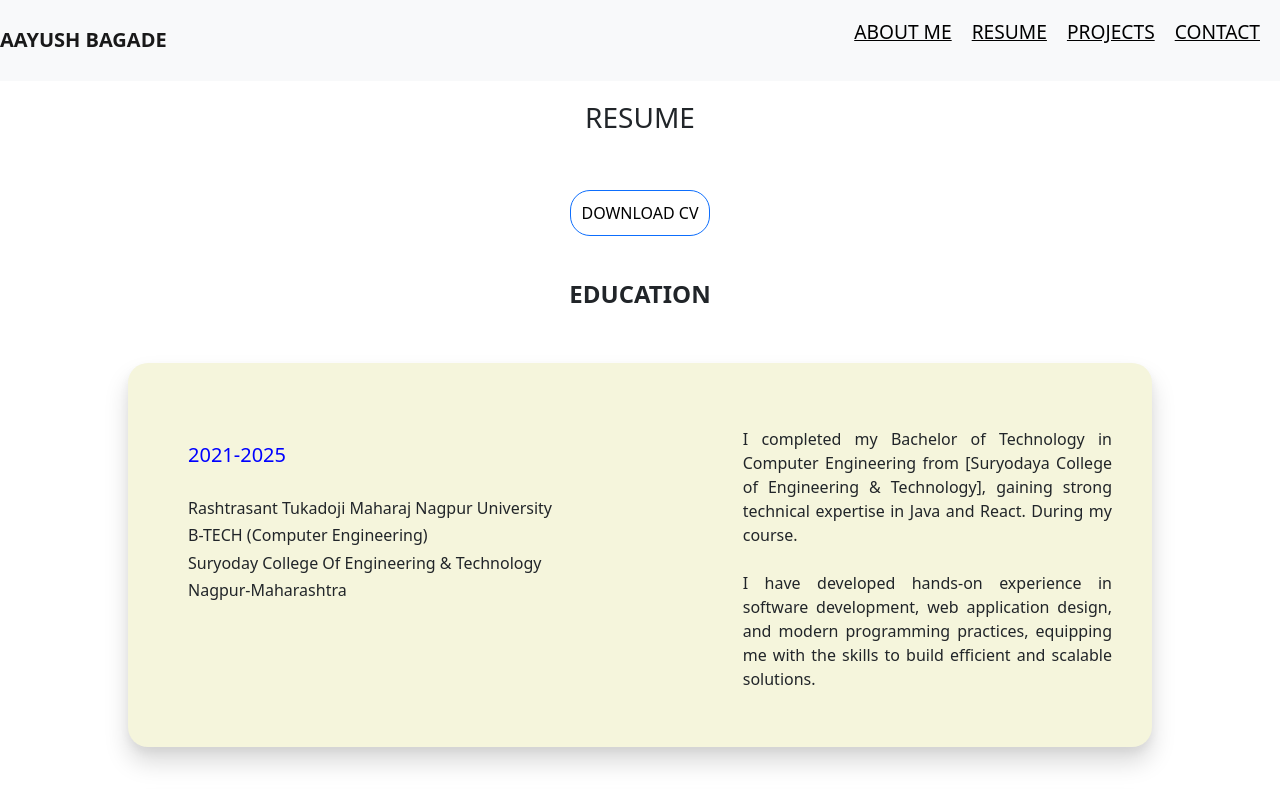
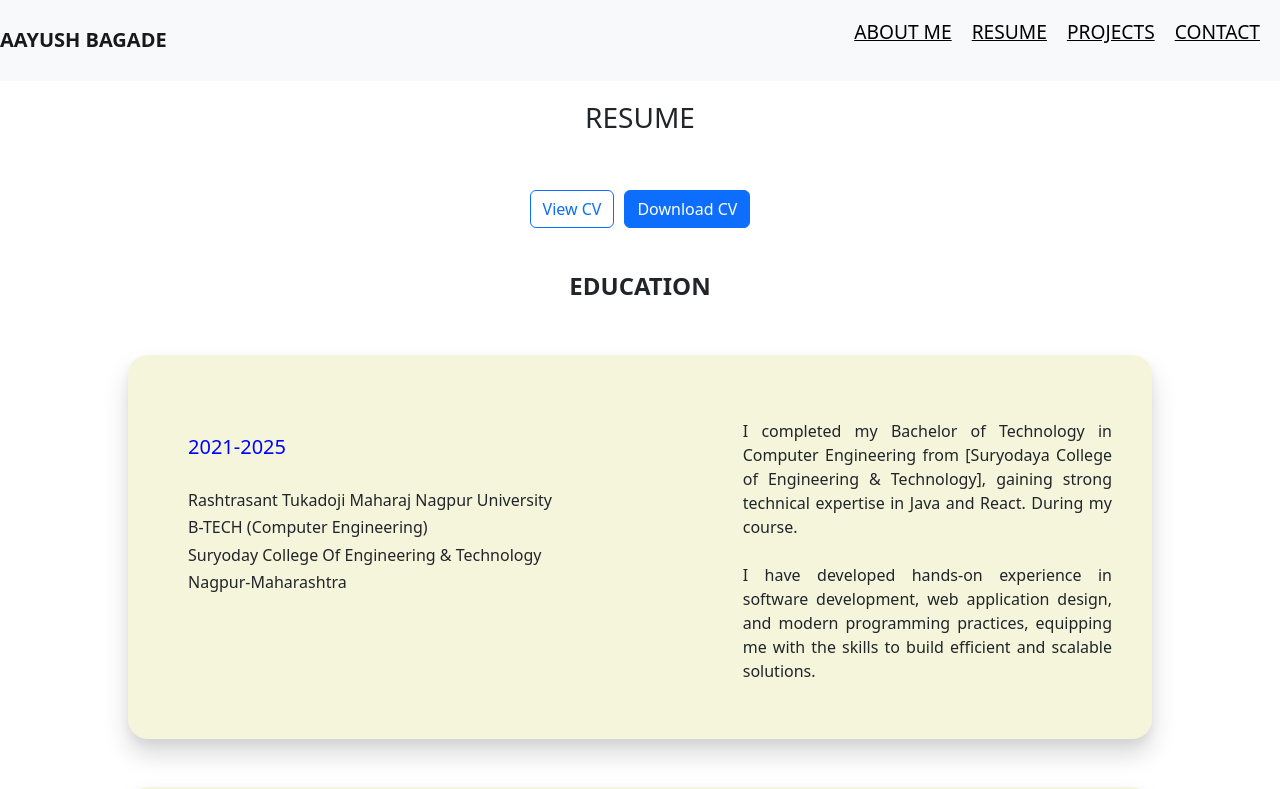
Before and after one commit to Aayush-Vijaykumar-Bagade/Aayush_Portfolio_Website, a React (Vite) app: page /resume in a window 1280 px wide. Shown: the top 789 px of the page. Built offline with nearby package versions, Linux system fonts and the light colour scheme.

Commit message:
Prepare for Vercel deployment

```diff
--- a/src/components/resume/index.jsx
+++ b/src/components/resume/index.jsx
@@ -17,7 +17,24 @@ const Resume=()=>{
     <h3>RESUME</h3>
 <br /><br />
 
-  <button  style={{borderRadius:"20px", padding:"10px"}} type="button" className="btn btn-outline-primary"><a style={{color:"black", textDecoration:"none"}} href="src/assets/images/Aayush_Bagade_FrontEnd@.pdf" download className="download-btn">DOWNLOAD CV</a> </button>
+  {/* <button  style={{borderRadius:"20px", backgroundColor:"", padding:"10px"}} type="button" className="btn btn-outline-primary"> */}
+  <a   style={{marginRight:"10px",}}
+    href="/pdf/Aayush_Bagade_FrontEnd.pdf"
+  target="_blank"
+  className="btn btn-outline-primary"
+>
+  View CV
+</a>
+
+<a
+    href="/pdf/Aayush_Bagade_FrontEnd.pdf"
+  download
+  className="btn btn-primary"
+>
+  Download CV
+</a>
+
+{/* </button> */}
 
   </div>
 <br />
```
Also changed, not shown: 1 other file (tests, documents, lock files or other folders).
